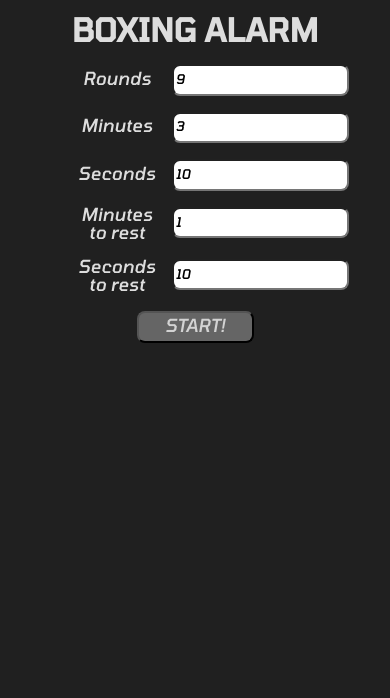
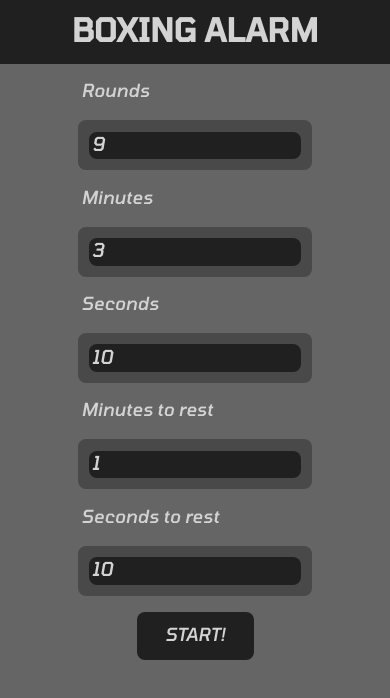
Before and after one commit to AbrahamGM1/BoxingAlarm, an Angular app: page / in a window 390 px wide. Shown: the top 698 px of the page. Built offline with nearby package versions, Linux system fonts and the light colour scheme.

Commit message:
Diseño terminado, validaciones de los campos, falta que los datos persistan de manera correcta

```diff
--- a/src/app/modules/alarm/alarm.component.html
+++ b/src/app/modules/alarm/alarm.component.html
@@ -1,5 +1,7 @@
 <div class="content" [ngStyle]="{'background-color': bgstatus()}">
-
+    <div class="top" [ngStyle]="{'background-color': buttonstatus()}">
+        <h1 [ngStyle]="{'color': status()}">ROUND: {{auxminutes}}:{{auxseconds}} / BREAK: {{auxrestminutes}}:{{auxrestseconds}}</h1>
+    </div>
     <div class="chart" [ngStyle]="{'background': 'conic-gradient(transparent calc((3.6deg)*'+percentage+'), '+status()+' 0deg)'}">
         <div class="countdown">
             <h1 [hidden]="!showcountdown">{{countdown}}</h1>
--- a/src/app/modules/alarm/alarm.component.scss
+++ b/src/app/modules/alarm/alarm.component.scss
@@ -1,6 +1,19 @@
 .content{
     width: 100%;
     height: 100%;
+
+
+    & .top {
+
+        & h1 {
+        margin: 0;
+        padding-bottom: 1rem;
+        padding-top: 1rem;
+        margin-bottom: .5rem;
+        text-align: center;
+        }
+    }
+
     .chart {
         width: 256px;
         height: 256px;
--- a/src/app/modules/alarm/alarm.component.ts
+++ b/src/app/modules/alarm/alarm.component.ts
@@ -43,6 +43,11 @@ export class AlarmComponent {
   auxtime:number = (this.realminutes*60)+(this.realseconds);
   auxonepercent:number = this.onepercent;
 
+
+  //Estos son solo para mostrar los minutos que dura el descanso, no afectan en lo demas
+  auxrestminutes:number = 0;
+  auxrestseconds:number = 0;
+
   //Boolean para el boton de pausa
   isrunning: boolean = true;
 
@@ -72,7 +77,7 @@ export class AlarmComponent {
    * bcolors - el color de los botones y del fondo de los marcadores
    * bgcolors - el color del fondo de la aplicacion
    */
-  colors: string[]=['rgb(182, 255, 146)','rgb(254, 233, 161)', 'rgb(255, 129, 129)', 'rgb(211, 211, 211)']
+  colors: string[]=['rgb(198, 255, 170)','rgb(255, 237, 180)', 'rgb(255, 171, 171)', 'rgb(211, 211, 211)']
   bcolors: string[] = ['green', 'rgb(142, 128, 5)', 'rgb(150, 15, 15)', 'rgb(32, 32, 32)']
   bgcolors: string[]=['rgb(86, 189, 34)','rgb(255, 204, 36)', 'rgb(189, 20, 20)', 'rgb(101, 101, 101)']
 
@@ -92,27 +97,36 @@ export class AlarmComponent {
 
   ngOnInit(): void {
 
-
+    //Recogemos y actualizamos todos los datos con
+    //los que va a trabajar la alarma con los datos mandados
+    //en el componente del menú
     this.dataService.formData$.subscribe(data => {
       if (data) {
+
+        //Actualización de los datos "real"
         this.rounds=data.rounds;
         this.realminutes=data.minutes;
         this.realseconds=data.seconds;
         this.realtime = (this.realminutes*60)+(this.realseconds);
         this.onepercent = 100/this.realtime;
 
-
+        //Actualización de los datos de descanso
         this.restrounds=data.rounds-1;
         this.restminutes=data.restminutes;
         this.restseconds=data.restseconds;
         this.resttime = (this.restminutes*60)+(this.restseconds);
         this.restonepercent = 100/this.resttime;
 
+        //Actualización de los datos del auxiliar
         this.auxminutes = this.realminutes;
         this.auxseconds = this.realseconds;
         this.auxpercentage = this.percentage;
         this.auxtime = (this.realminutes*60)+(this.realseconds);
         this.auxonepercent = this.onepercent;
+
+        //Actualización de los datos del auxiliar de descanso
+        this.auxrestminutes = this.restminutes;
+        this.auxrestseconds = this.restseconds;
 
       }
     });
@@ -130,6 +144,11 @@ export class AlarmComponent {
 
     this.subscriptionC = interval(1000).subscribe(()=>{
       this.countdown -=1;
+      //Cuando el contador llega a 0, se activa el contador de los rounds
+      //junto con el estado de isByPause en caso de que ocupe cambio en los backgrounds,
+      //se reinicia el conteo para volverlo a activar ya sea que se le ponga pausa o se pulse el boton "next round",
+      //showcountdown se pone en false para quitar el el contador de la interfaz
+      //y finalmente cancelamos la suscripción a este intervalo
       if(this.countdown<=0){
         this.start(isByPause);
         this.countdown = 3;
@@ -153,7 +172,8 @@ export class AlarmComponent {
     //Para indicarle al boton de pausa si debe de mostrar "pause" o "resume"
     this.isrunning = true;
 
-    this.subscription = interval(50).subscribe(() => {
+    //Aqui comienza el ciclo de la alarma
+    this.subscription = interval(1000).subscribe(() => {
 
     /* Cada que ya no queden segundos y quede por lo menos 1 minut
     se restara un minuto y se sumaran esos 60 segundos */
--- a/src/app/modules/menu/menu.component.html
+++ b/src/app/modules/menu/menu.component.html
@@ -3,34 +3,47 @@
         <form [formGroup]="form" (ngSubmit)="sendForm()">
         <div class="formrounds">
 
+
             <label for="rounds">Rounds</label>
+            <div class="inputnumber">
                 <input type="number" id="rounds" formControlName="rounds">
                 <div *ngIf="form.get('rounds')?.invalid && form.get('rounds')?.touched">
-                <small>Campo requerido, debe ser mayor a 0 y menor a 100</small>
+                    <small>Ingrese un número en el rango de 1 a 99, sin puntos decimales</small>
+                </div>
             </div>
 
             <label for="minutes">Minutes</label>
+            <div class="inputnumber">
                 <input type="number" id="minutes" formControlName="minutes">
                 <div *ngIf="form.get('minutes')?.invalid && form.get('minutes')?.touched">
-                <small>Campo requerido y debe ser mayor a 0 y menor a 60</small>
+                    <small>Ingrese un número en el rango de 0 a 59, sin puntos decimales</small>
+                </div>
             </div>
 
             <label for="seconds">Seconds</label>
+            <div class="inputnumber">
                 <input type="number" id="seconds" formControlName="seconds">
                 <div *ngIf="form.get('seconds')?.invalid && form.get('seconds')?.touched">
-                <small>Campo requerido y debe ser mayor a 0 y menor a 60</small>
+                    <small>Ingrese un número en el rango de 0 a 59, sin puntos decimales</small>
+                </div>
             </div>
 
+
             <label for="restminutes">Minutes to rest</label>
+            <div class="inputnumber">
                 <input type="number" id="restminutes" formControlName="restminutes">
                 <div *ngIf="form.get('restminutes')?.invalid && form.get('restminutes')?.touched">
-                <small>Campo requerido y debe ser mayor a 0 y menor a 60 </small>
+                    <small>Ingrese un número en el rango de 0 a 59, sin puntos decimales</small>
+                </div>
             </div>
 
+
             <label for="restseconds">Seconds to rest</label>
+            <div class="inputnumber">
                 <input type="number" id="restseconds" formControlName="restseconds">
             <div *ngIf="form.get('restseconds')?.invalid && form.get('restseconds')?.touched">
-                <small>Campo requerido y debe ser minimo 0 pero menor a 60</small>
+                <small>Ingrese un número en el rango de 0 a 59, sin puntos decimales</small>
+            </div>
             </div>
         </div>
         <div class="submit">
--- a/src/app/modules/menu/menu.component.scss
+++ b/src/app/modules/menu/menu.component.scss
@@ -1,6 +1,6 @@
 .content{
-    background-color:rgb(32, 32, 32);
-    color: rgb(221, 221, 221);
+    background-color:rgb(101, 101, 101);
+    color: rgb(211, 211, 211);
     width: 100%;
     height: 100%;
 
@@ -9,6 +9,8 @@
         text-align: center;
         padding-top: 1rem;
         padding-bottom: 1rem;
+        background-color: rgb(32, 32, 32);
+        margin-bottom: 1rem;
 
     }
 
@@ -24,8 +26,16 @@
         & input {
             border-radius: 8px;
             height: 1.6rem;
+            width: 95%;
             font-family: 'Tomorrow', sans-serif;
             font-style: italic;
+            margin:.2rem;
+            background-color: rgb(32, 32, 32);
+            color: rgb(211, 211, 211);
+            font-size: larger;
+            border: none;
+
+
         }
 
         & label {
@@ -33,8 +43,16 @@
             display: flex;
             justify-content: center;
             align-items: center;
+            border-radius: 8px;
+            padding: .2rem;
         }
 
+        .inputnumber{
+            background-color: rgb(32,32,32,0.4);
+            padding: .5rem;
+            border-radius: 8px;
+
+        }
     }
 
     .submit{
@@ -45,15 +63,16 @@
         margin-top: 1rem;
 
         & button {
+            cursor: pointer;
             width: 30%;
-            height: 2rem;
+            height: 3rem;
             font-family: 'Tomorrow', sans-serif;
             font-style: italic;
             font-size: large;
             border-radius: 8px;
-            background-color: rgb(101, 101, 101);
+            border: none;
+            background-color: rgb(32,32,32);
             color: rgb(211, 211, 211);
-            transition: 100ms;
         }
 
         & button:active{
@@ -63,3 +82,15 @@
 
     }
 }
+
+@media screen and (max-width:768px) {
+    .content{
+        .formrounds{
+            grid-template-columns: 1fr;
+
+            & label {
+                justify-content: left;
+            }
+        }
+    }
+}
--- a/src/app/modules/menu/menu.component.ts
+++ b/src/app/modules/menu/menu.component.ts
@@ -12,15 +12,16 @@ import { Router } from '@angular/router';
   styleUrl: './menu.component.scss'
 })
 export class MenuComponent {
+
   form: FormGroup;
 
   constructor(private fb: FormBuilder, private dataService: FormDataService, private router:Router){
     this.form = fb.group({
-      rounds: [9,[Validators.required, Validators.min(1), Validators.max(99)]],
-      minutes: [3,[Validators.required, Validators.min(1), Validators.max(59)]],
-      seconds: [10,[Validators.required, Validators.min(1), Validators.max(59)]],
-      restminutes: [1,[Validators.required, Validators.min(1), Validators.max(59)]],
-      restseconds:  [10,[Validators.required, Validators.min(1), Validators.max(59)]]
+      rounds: [9,[Validators.required, Validators.min(1), Validators.max(99), Validators.pattern('^[^\.]+$')]],
+      minutes: [3,[Validators.required, Validators.min(1), Validators.max(59), Validators.pattern('^[^\.]+$')]],
+      seconds: [10,[Validators.required, Validators.min(0), Validators.max(59), Validators.pattern('^[^\.]+$')]],
+      restminutes: [1,[Validators.required, Validators.min(1), Validators.max(59), Validators.pattern('^[^\.]+$')]],
+      restseconds:  [10,[Validators.required, Validators.min(0), Validators.max(59), Validators.pattern('^[^\.]+$')]]
     })
   }
 
```
Lines whose indentation alone changed are shown as unchanged.
